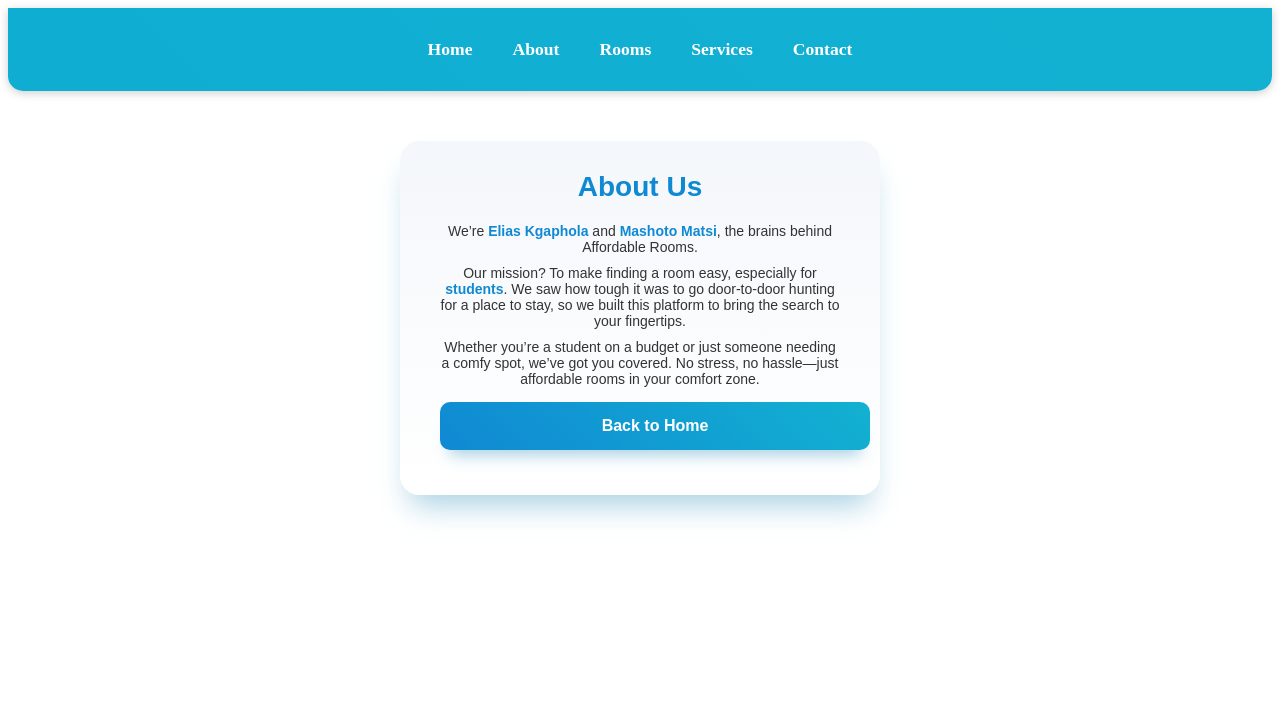
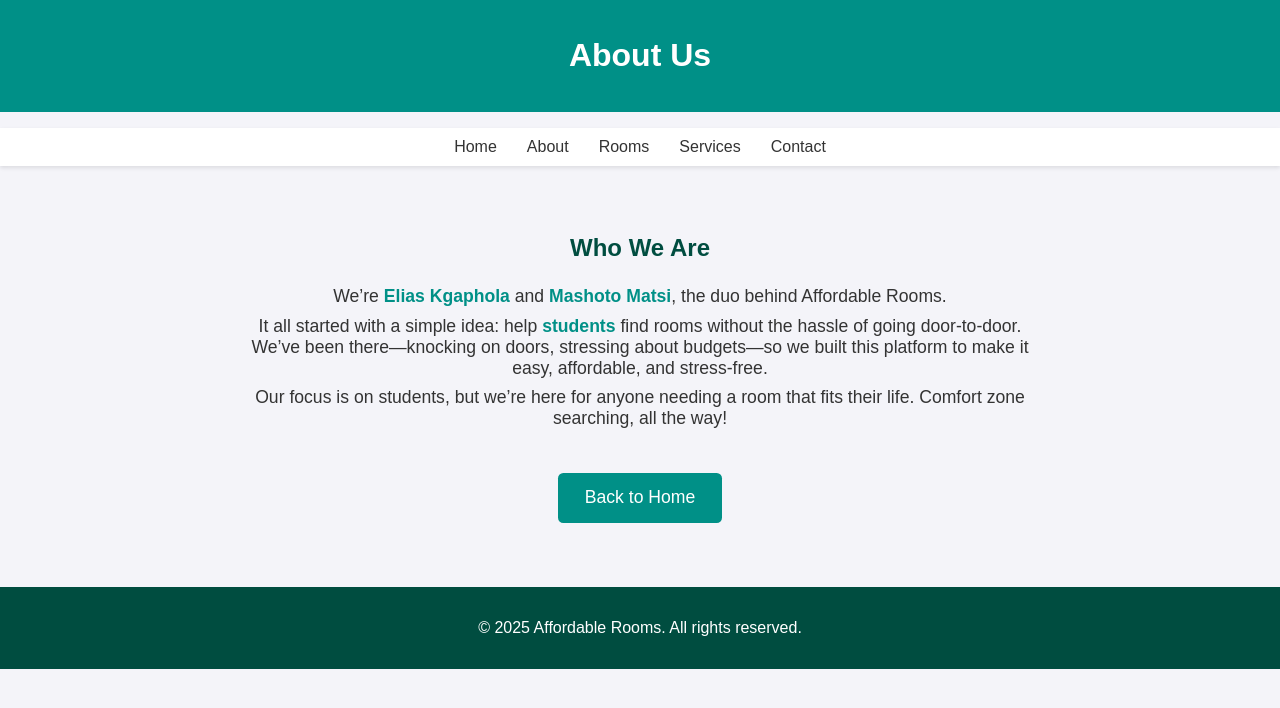
Before and after one commit to dun795/rent-in-plk, a plain HTML site: page about.html in a window 1280 px wide. Drawn offline with Linux system fonts and the light colour scheme.

Commit message:
Update about.html

```diff
--- a/about.html
+++ b/about.html
@@ -3,109 +3,105 @@
 <head>
     <meta charset="UTF-8">
     <meta name="viewport" content="width=device-width, initial-scale=1.0">
+    <meta name="description" content="Learn about the team behind Affordable Rooms and our mission to help students find affordable housing.">
+    <meta name="keywords" content="about us, affordable rooms, student housing, team">
+    <meta name="author" content="Elias Malope">
     <title>About Us - Affordable Rooms</title>
     <style>
-    /* Ribbon Navigation Styles */
+        body {
+            margin: 0;
+            font-family: Arial, sans-serif;
+            background: #f4f4f9;
+        }
+
+        header {
+            background-color: #009087;
+            color: white;
+            padding: 1em 0;
+            text-align: center;
+        }
+
+        /* Navigation Styles from index.html */
         nav {
-      background: linear-gradient(45deg, #10add3, #12b1d1);
-      color: white;
-      padding: 15px 0;
-      position: sticky;
-      top: 0;
-      z-index: 1000;
-      box-shadow: 0 2px 10px rgba(0, 0, 0, 0.2);
-      border-bottom-left-radius: 15px;
-      border-bottom-right-radius: 15px;
+            background: #ffffff;
+            box-shadow: 0 2px 4px rgba(0, 0, 0, 0.1);
         }
 
         nav ul {
             display: flex;
             justify-content: center;
             list-style: none;
-      padding: 0;
+            padding: 10px 0;
         }
 
         nav li {
-      margin: 0 20px;
+            margin: 0 15px;
         }
 
         nav a {
             text-decoration: none;
-      font-size: 1.1rem;
-      color: white;
-      font-weight: bold;
+            font-size: 1rem;
+            color: #333;
             transition: color 0.3s ease;
         }
 
         nav a:hover {
-      color: #f4f7fb;
+            color: #10add3;
         }
 
-    /* Container styles */
-    .container {
-      max-width: 400px;
-      margin: 50px auto;
-      background: linear-gradient(0deg, #ffffff 0%, #f4f7fb 100%);
-      padding: 30px 40px;
-      border-radius: 20px;
-      box-shadow: rgba(133, 189, 215, 0.7) 0px 20px 30px -10px;
-      font-family: Arial, sans-serif;
-    }
-
-    .heading {
-      text-align: center;
-      font-weight: bold;
-      font-size: 28px;
-      color: #1089d3;
-    }
-
-    /* About content styles */
-    .about-content {
-      margin-top: 20px;
+        .about-section {
+            padding: 2em 1em;
+            max-width: 800px;
+            margin: 0 auto;
             text-align: center;
         }
 
-    .about-content p {
-      font-size: 14px;
-      color: #333;
-      margin: 10px 0;
+        .about-section h1 {
+            color: #004d40;
+            margin-bottom: 1em;
         }
 
-    .about-content .highlight {
-      font-weight: bold;
-      color: #1089d3;
+        .about-section p {
+            font-size: 1.1em;
+            color: #333;
+            margin: 0.5em 0;
         }
 
-    /* Back button styles */
+        .about-section .highlight {
+            font-weight: bold;
+            color: #009087;
+        }
+
         .back-button {
-      width: 100%;
-      padding: 15px;
-      margin: 15px 0;
-      background: linear-gradient(45deg, #1089d3 0%, #12b1d1 100%);
+            display: inline-block;
+            margin-top: 2em;
+            padding: 0.8em 1.5em;
+            background-color: #009087;
             color: white;
-      font-weight: bold;
-      font-size: 16px;
-      border: none;
-      border-radius: 10px;
-      cursor: pointer;
-      box-shadow: rgba(133, 189, 215, 0.7) 0px 15px 15px -10px;
-      transition: transform 0.2s ease;
             text-decoration: none;
-      text-align: center;
-      display: block;
+            font-size: 1.1em;
+            border-radius: 0.3em;
+            transition: transform 0.3s ease;
         }
 
         .back-button:hover {
             transform: scale(1.05);
+            background-color: #004d40;
         }
 
-    .back-button:active {
-      transform: scale(0.95);
+        footer {
+            text-align: center;
+            padding: 1em 0;
+            background: #004d40;
+            color: white;
+            margin-top: 2em;
         }
     </style>
 </head>
 <body>
-  <!-- Ribbon Navigation -->
+    <header>
+        <h1>About Us</h1>
+    </header>
     <nav>
         <ul>
             <li><a href="index.html">Home</a></li>
@@ -115,16 +111,15 @@
             <li><a href="contact.html">Contact</a></li>
         </ul>
     </nav>
-
-  <div class="container">
-    <div class="heading">About Us</div>
-    <div class="about-content">
-      <p>We’re <span class="highlight">Elias Kgaphola</span> and <span class="highlight">Mashoto Matsi</span>, the brains behind Affordable Rooms.</p>
-      <p>Our mission? To make finding a room easy, especially for <span class="highlight">students</span>. We saw how tough it was to go door-to-door hunting for a place to stay, so we built this platform to bring the search to your fingertips.</p>
-      <p>Whether you’re a student on a budget or just someone needing a comfy spot, we’ve got you covered. No stress, no hassle—just affordable rooms in your comfort zone.</p>
-    </div>
-    <!-- Back to Home Button -->
+    <section class="about-section">
+        <h1>Who We Are</h1>
+        <p>We’re <span class="highlight">Elias Kgaphola</span> and <span class="highlight">Mashoto Matsi</span>, the duo behind Affordable Rooms.</p>
+        <p>It all started with a simple idea: help <span class="highlight">students</span> find rooms without the hassle of going door-to-door. We’ve been there—knocking on doors, stressing about budgets—so we built this platform to make it easy, affordable, and stress-free.</p>
+        <p>Our focus is on students, but we’re here for anyone needing a room that fits their life. Comfort zone searching, all the way!</p>
         <a href="index.html" class="back-button">Back to Home</a>
-  </div>
+    </section>
+    <footer>
+        <p>© 2025 Affordable Rooms. All rights reserved.</p>
+    </footer>
 </body>
 </html>
```
Lines whose indentation alone changed are shown as unchanged.
